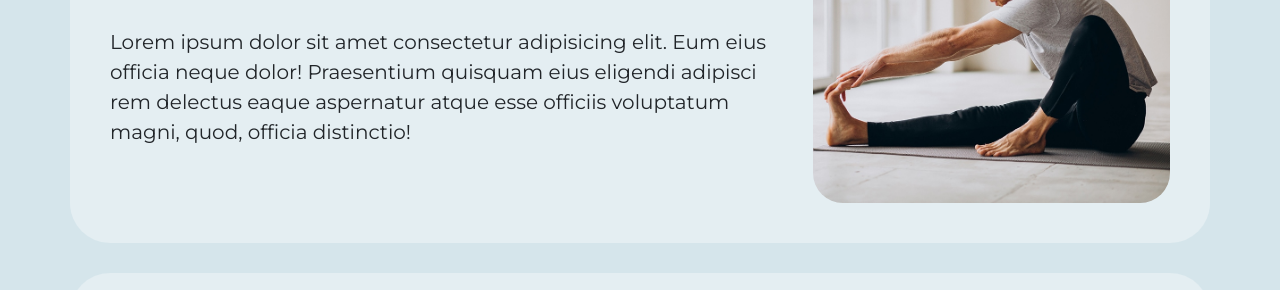
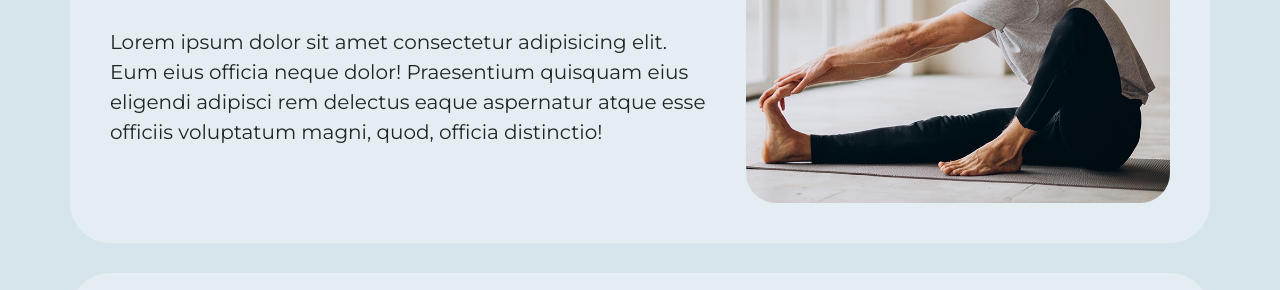
Before and after one commit to MartinFiorde/ch-curso-html-proyecto-final, a plain HTML site: page index.html in a window 1280 px wide. Shown: the part 300-590 px from the top of the page. Drawn offline with nearby package versions, Linux system fonts and the light colour scheme.

Commit message:
cambios de compatibilidad para firefox

```diff
--- a/css/style.css
+++ b/css/style.css
@@ -235,4 +235,8 @@ rect {
         margin-right: 20px;
         margin-bottom: 20px;
     }
+
+    .banner__text {
+        width: 60%;
+    }
 }
```
